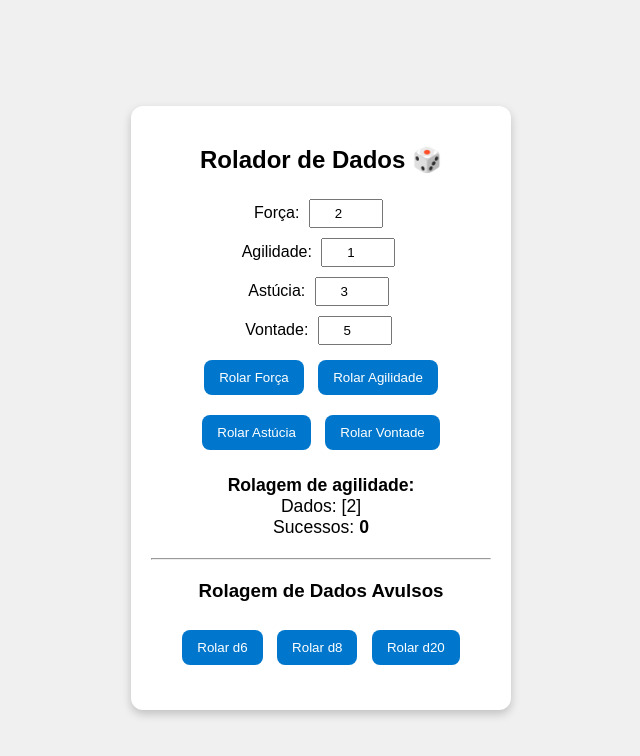
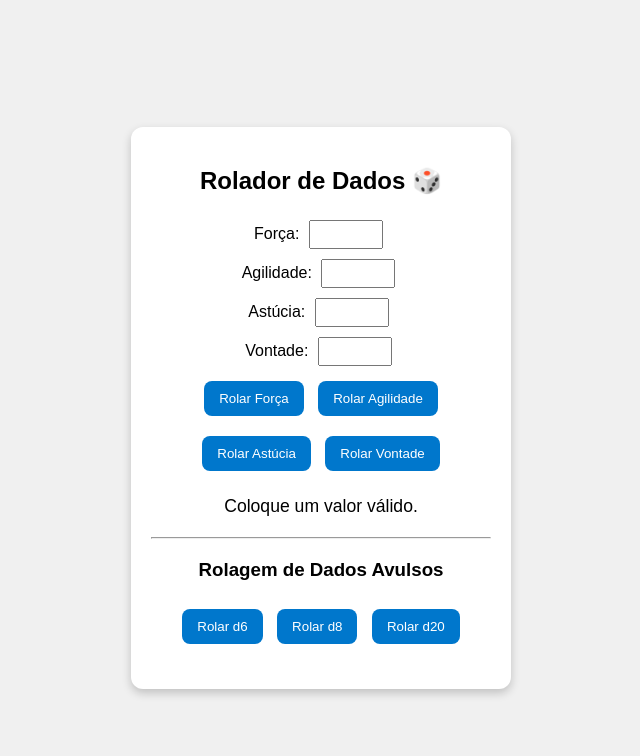
Before and after one commit to diego-lucas/roll-dice, a plain HTML site: page index.html in a window 1280 px wide. Both pictures are taken after a click on the button "Rolar Agilidade". Shown: the whole page, without its empty margins (319-959 px from the left). Drawn offline with Linux system fonts and the light colour scheme.

Commit message:
salvando atributos nos cookies

```diff
--- a/index.html
+++ b/index.html
@@ -54,19 +54,19 @@
 
     <div>
       <label>Força:</label>
-      <input type="number" id="forca" value="2" min="0">
+      <input type="number" id="forca" min="0">
     </div>
     <div>
       <label>Agilidade:</label>
-      <input type="number" id="agilidade" value="1" min="0">
+      <input type="number" id="agilidade" min="0">
     </div>
     <div>
       <label>Astúcia:</label>
-      <input type="number" id="astucia" value="3" min="0">
+      <input type="number" id="astucia" min="0">
     </div>
     <div>
       <label>Vontade:</label>
-      <input type="number" id="vontade" value="5" min="0">
+      <input type="number" id="vontade" min="0">
     </div>
 
     <div>
@@ -90,7 +90,38 @@
   </div>
 
   <script>
+    // Funções para salvar e carregar atributos nos cookies
+    function setCookie(name, value, days = 365) {
+      const d = new Date();
+      d.setTime(d.getTime() + days*24*60*60*1000);
+      document.cookie = `${name}=${value};expires=${d.toUTCString()};path=/`;
+    }
+
+    function getCookie(name) {
+      const value = `; ${document.cookie}`;
+      const parts = value.split(`; ${name}=`);
+      if (parts.length === 2) return parts.pop().split(';').shift();
+      return null;
+    }
+
+    function carregarAtributos() {
+      const atributos = ['forca','agilidade','astucia','vontade'];
+      atributos.forEach(attr => {
+        const val = getCookie(attr);
+        if (val !== null) document.getElementById(attr).value = val;
+      });
+    }
+
+    function salvarAtributos() {
+      const atributos = ['forca','agilidade','astucia','vontade'];
+      atributos.forEach(attr => {
+        const val = document.getElementById(attr).value;
+        setCookie(attr, val);
+      });
+    }
+
     function rolar(atributo) {
+      salvarAtributos();
       const qtd = parseInt(document.getElementById(atributo).value);
       if (isNaN(qtd) || qtd <= 0) {
         document.getElementById("resultado").innerText = "Coloque um valor válido.";
@@ -116,6 +147,9 @@
       document.getElementById("resultadoDado").innerHTML =
         `<strong>Rolagem de d${lados}:</strong> ${d}`;
     }
+
+    // Carregar atributos ao abrir a página
+    carregarAtributos();
   </script>
 </body>
 </html>
```
